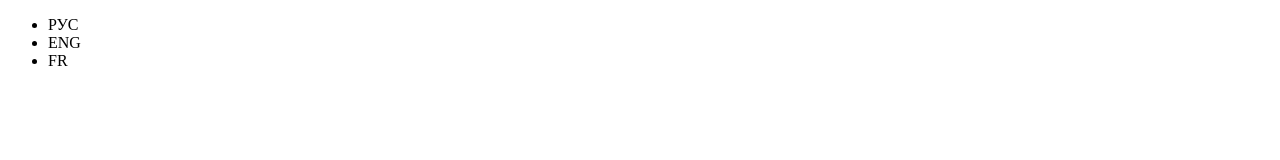
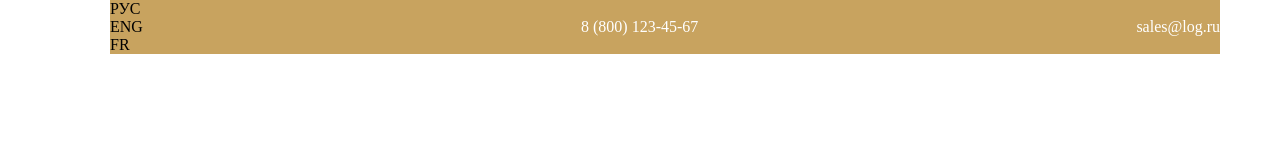
Before and after one commit to Khayrullayev1/first-template-2, a plain HTML site: page index.html in a window 1280 px wide. Drawn offline with Linux system fonts and the light colour scheme.

Commit message:
fix: added style (1:22)

```diff
--- a/index.html
+++ b/index.html
@@ -8,7 +8,8 @@
     <title>Document</title>
 </head>
 <body>
-    <!-- top -->
+    <!-- header-->
+    <header>
     <div class="top">
         <div class="container">
             <ul>
@@ -16,10 +17,13 @@
             <li>ENG</li>
             <li>FR</li>
             </ul>
+            <a href="tel:8 (800) 123-45-67">8 (800) 123-45-67</a>
+            <a href="mail:sales@log.ru">sales@log.ru</a>
 
 
         </div>
     </div>
+</header>
 
 </body>
 </html>
--- a/style.css
+++ b/style.css
@@ -0,0 +1,25 @@
+*{
+    margin:0;
+    padding: 0;
+    box-sizing: border-box;
+}
+body{
+    padding-left: 50px;
+}
+li{
+    list-style: none;
+}
+a{
+    text-decoration: none;
+    color: #fff;
+}
+.container{
+    width: 1110px;
+    margin: 0 auto;
+}
+.top .container{
+    background-color: #C8A35F;
+    display: flex;
+    align-items: center;
+    justify-content: space-between;
+}
```
